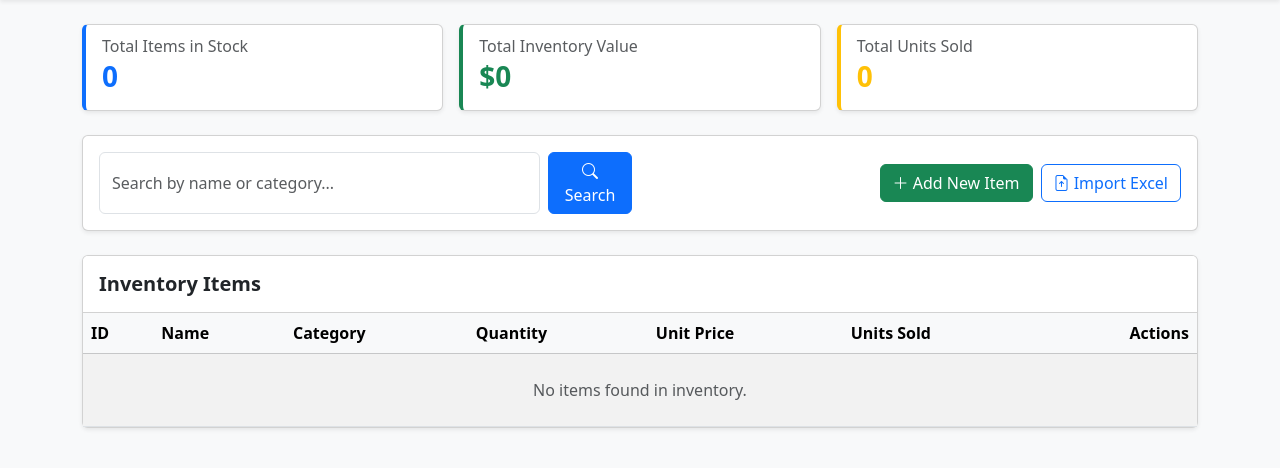
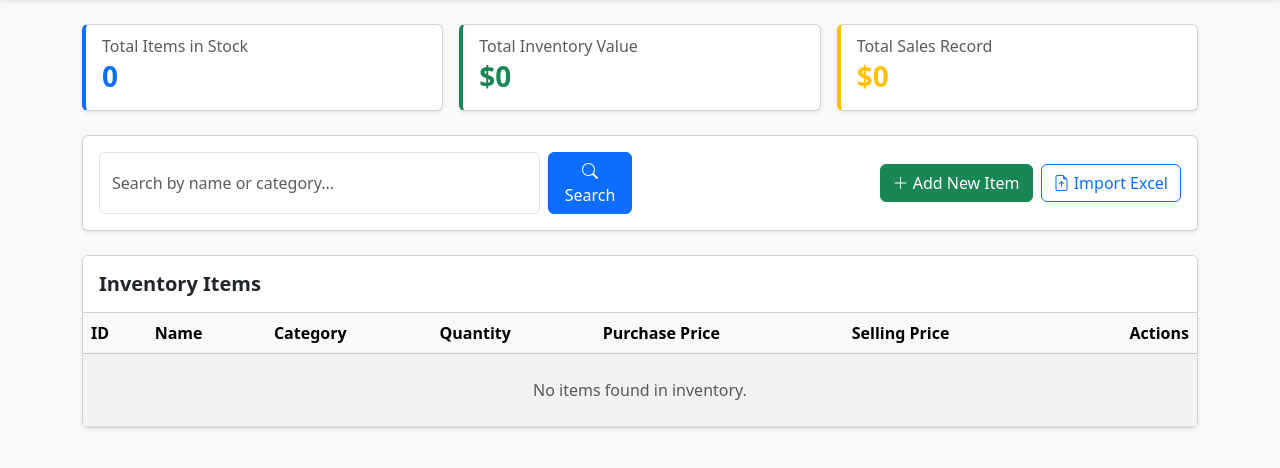
Before and after one commit to zolimarton-lang/telefonok, a FastAPI app: page / in a window 1280 px wide. Shown: the part 56-524 px from the top of the page. Run offline with FastAPI, Linux system fonts and the light colour scheme; some libraries are stand-ins or nearby versions.

Commit message:
Relabel Purchase Price and Selling Price headers and update Excel column parser

```diff
--- a/main.py
+++ b/main.py
@@ -35,8 +35,8 @@
     name = Column(String, index=True)
     category = Column(String, index=True)
     quantity = Column(Integer, default=0)
-    price = Column(Float, default=0.0)
-    sold = Column(Integer, default=0)
+    price = Column(Float, default=0.0)  # Purchase Price
+    sold = Column(Float, default=0.0)   # Selling Price
 
 Base.metadata.create_all(bind=engine)
 
@@ -83,7 +83,7 @@
             "search": search or "",
             "total_items": total_items,
             "total_val": round(total_val, 2),
-            "total_sold": total_sold
+            "total_sold": round(total_sold, 2)
         }
     )
 
@@ -92,7 +92,8 @@
     name: str = Form(...),
     category: str = Form(...),
     quantity: int = Form(...),
-    price: float = Form(...),
+    price: float = Form(...),            # Purchase Price
+    selling_price: float = Form(0.0),    # Selling Price
     db: Session = Depends(get_db)
 ):
     new_item = Item(
@@ -100,7 +101,7 @@
         category=category.strip(),
         quantity=max(0, quantity),
         price=max(0.0, price),
-        sold=0
+        sold=max(0.0, selling_price)
     )
     db.add(new_item)
     db.commit()
@@ -123,10 +124,9 @@
                 raise HTTPException(status_code=400, detail="Not enough stock available")
 
             if selling_price is not None and selling_price >= 0:
-                item.price = selling_price
+                item.sold = selling_price  # Updates the selling price
 
             item.quantity -= amount
-            item.sold += amount
         db.commit()
     return RedirectResponse(url="/", status_code=303)
 
@@ -144,18 +144,14 @@
 
     formatted_items = []
     for i in items:
-        total_units = i.quantity + i.sold
-        turnover = round((i.sold / total_units) * 100, 1) if total_units > 0 else 0.0
-        revenue = round(i.sold * i.price, 2)
         formatted_items.append({
             "id": i.id,
             "name": i.name,
             "category": i.category,
             "quantity": i.quantity,
-            "price": i.price,
-            "sold": i.sold,
-            "turnover_rate": turnover,
-            "total_revenue": revenue
+            "purchase_price": i.price,
+            "selling_price": i.sold,
+            "profit_margin": round(i.sold - i.price, 2)
         })
 
     return templates.TemplateResponse(
@@ -168,8 +164,12 @@
 def export_excel(db: Session = Depends(get_db)):
     items = db.query(Item).all()
     data = [{
-        "id": i.id, "name": i.name, "category": i.category,
-        "quantity": i.quantity, "price": i.price, "sold": i.sold
+        "id": i.id,
+        "name": i.name,
+        "category": i.category,
+        "quantity": i.quantity,
+        "purchase_price": i.price,
+        "selling_price": i.sold
     } for i in items]
 
     df = pd.DataFrame(data)
@@ -190,15 +190,7 @@
     contents = await file.read()
     try:
         df = pd.read_excel(io.BytesIO(contents), dtype=str)
-        df.columns = [str(col).strip().lower() for col in df.columns]
-
-        required_cols = {"name", "category", "quantity", "price"}
-        if not required_cols.issubset(set(df.columns)):
-            raise HTTPException(
-                status_code=400,
-                detail=f"Excel missing required columns. Found: {list(df.columns)}. Required: name, category, quantity, price"
-            )
-
+        df.columns = [str(col).strip().lower().replace(" ", "_") for col in df.columns]
         df = df.fillna("")
 
         def parse_int(val, default=0):
@@ -210,7 +202,7 @@
 
         def parse_float(val, default=0.0):
             try:
-                clean_str = str(val).strip()
+                clean_str = str(val).replace("$", "").replace(",", "").strip()
                 return float(clean_str) if clean_str else default
             except (ValueError, TypeError):
                 return default
@@ -224,20 +216,22 @@
             if category_val.lower() == "nan":
                 category_val = "General"
 
+            # Parse columns whether named purchase_price/price/unit_price or selling_price/sold/units_sold
+            purchase_price = parse_float(row.get("purchase_price") or row.get("price") or row.get("unit_price"))
+            selling_price = parse_float(row.get("selling_price") or row.get("sold") or row.get("units_sold"))
+
             new_item = Item(
                 name=name_val,
                 category=category_val,
                 quantity=max(0, parse_int(row.get("quantity"), default=1)),
-                price=max(0.0, parse_float(row.get("price"), default=0.0)),
-                sold=max(0, parse_int(row.get("sold"), default=0))
+                price=purchase_price,
+                sold=selling_price
             )
             db.add(new_item)
 
         db.commit()
         return RedirectResponse(url="/", status_code=303)
 
-    except HTTPException as he:
-        raise he
     except Exception as e:
         raise HTTPException(status_code=400, detail=f"Invalid file format: {str(e)}")
 
@@ -253,7 +247,7 @@
     elements.append(Paragraph("Inventory Management Summary Report", styles["Title"]))
     elements.append(Spacer(1, 18))
 
-    data = [["ID", "Name", "Category", "Quantity", "Price ($)", "Sold"]]
+    data = [["ID", "Name", "Category", "Quantity", "Purchase ($)", "Selling ($)"]]
     for item in items:
         data.append([
             str(item.id),
@@ -261,10 +255,10 @@
             item.category,
             str(item.quantity),
             f"{item.price:.2f}",
-            str(item.sold)
+            f"{item.sold:.2f}"
         ])
 
-    table = Table(data, colWidths=[40, 160, 110, 70, 70, 50])
+    table = Table(data, colWidths=[30, 170, 100, 60, 80, 80])
     table.setStyle(TableStyle([
         ("BACKGROUND", (0, 0), (-1, 0), colors.HexColor("#2563EB")),
         ("TEXTCOLOR", (0, 0), (-1, 0), colors.whitesmoke),
--- a/templates/index.html
+++ b/templates/index.html
@@ -52,8 +52,8 @@
         <div class="col-md-4">
             <div class="card shadow-sm card-stat-sold">
                 <div class="card-body">
-                    <h6 class="card-subtitle text-muted mb-1">Total Units Sold</h6>
-                    <h3 class="card-title mb-0 fw-bold text-warning">{{ total_sold }}</h3>
+                    <h6 class="card-subtitle text-muted mb-1">Total Sales Record</h6>
+                    <h3 class="card-title mb-0 fw-bold text-warning">${{ total_sold }}</h3>
                 </div>
             </div>
         </div>
@@ -98,8 +98,8 @@
                             <th>Name</th>
                             <th>Category</th>
                             <th>Quantity</th>
-                            <th>Unit Price</th>
-                            <th>Units Sold</th>
+                            <th>Purchase Price</th>
+                            <th>Selling Price</th>
                             <th class="text-end">Actions</th>
                         </tr>
                     </thead>
@@ -116,7 +116,7 @@
                                     </span>
                                 </td>
                                 <td>${{ "%.2f"|format(item.price) }}</td>
-                                <td>{{ item.sold }}</td>
+                                <td>${{ "%.2f"|format(item.sold) }}</td>
                                 <td class="text-end action-btns">
                                     <button class="btn btn-sm btn-outline-success" data-bs-toggle="modal" data-bs-target="#addStockModal{{ item.id }}" title="Add Stock">
                                         <i class="bi bi-box-arrow-in-down"></i> Restock
@@ -187,9 +187,8 @@
                             <div class="form-text">Available stock: {{ item.quantity }}</div>
                         </div>
                         <div class="mb-3">
-                            <label class="form-label">Selling Price per Unit ($)</label>
-                            <input type="number" step="0.01" name="selling_price" class="form-control" value="{{ "%.2f"|format(item.price) }}" required>
-                            <div class="form-text">Defaults to current unit price. Adjust if negotiated or discounted.</div>
+                            <label class="form-label">Selling Price ($)</label>
+                            <input type="number" step="0.01" name="selling_price" class="form-control" value="{{ "%.2f"|format(item.sold) }}" required>
                         </div>
                     </div>
                     <div class="modal-footer">
@@ -219,15 +218,19 @@
                     </div>
                     <div class="mb-3">
                         <label class="form-label">Category</label>
-                        <input type="text" name="category" class="form-control" placeholder="e.g., Apple, Samsung, Accessories" required>
+                        <input type="text" name="category" class="form-control" placeholder="e.g., telefonok, laptop" required>
                     </div>
                     <div class="mb-3">
-                        <label class="form-label">Initial Quantity</label>
+                        <label class="form-label">Quantity</label>
                         <input type="number" name="quantity" class="form-control" value="1" min="0" required>
                     </div>
                     <div class="mb-3">
-                        <label class="form-label">Unit Price ($)</label>
+                        <label class="form-label">Purchase Price ($)</label>
                         <input type="number" step="0.01" name="price" class="form-control" value="0.00" min="0" required>
+                    </div>
+                    <div class="mb-3">
+                        <label class="form-label">Selling Price ($)</label>
+                        <input type="number" step="0.01" name="selling_price" class="form-control" value="0.00" min="0" required>
                     </div>
                 </div>
                 <div class="modal-footer">
@@ -249,7 +252,7 @@
                     <button type="button" class="btn-close" data-bs-dismiss="modal" aria-label="Close"></button>
                 </div>
                 <div class="modal-body">
-                    <p class="text-muted small">Upload an <code>.xlsx</code> file containing columns: <strong>name</strong>, <strong>category</strong>, <strong>quantity</strong>, and <strong>price</strong>.</p>
+                    <p class="text-muted small">Upload an <code>.xlsx</code> file containing columns: <strong>name</strong>, <strong>category</strong>, <strong>quantity</strong>, <strong>purchase_price</strong> (or price), and <strong>selling_price</strong> (or sold).</p>
                     <div class="mb-3">
                         <input type="file" name="file" accept=".xlsx, .xls" class="form-control" required>
                     </div>
```
